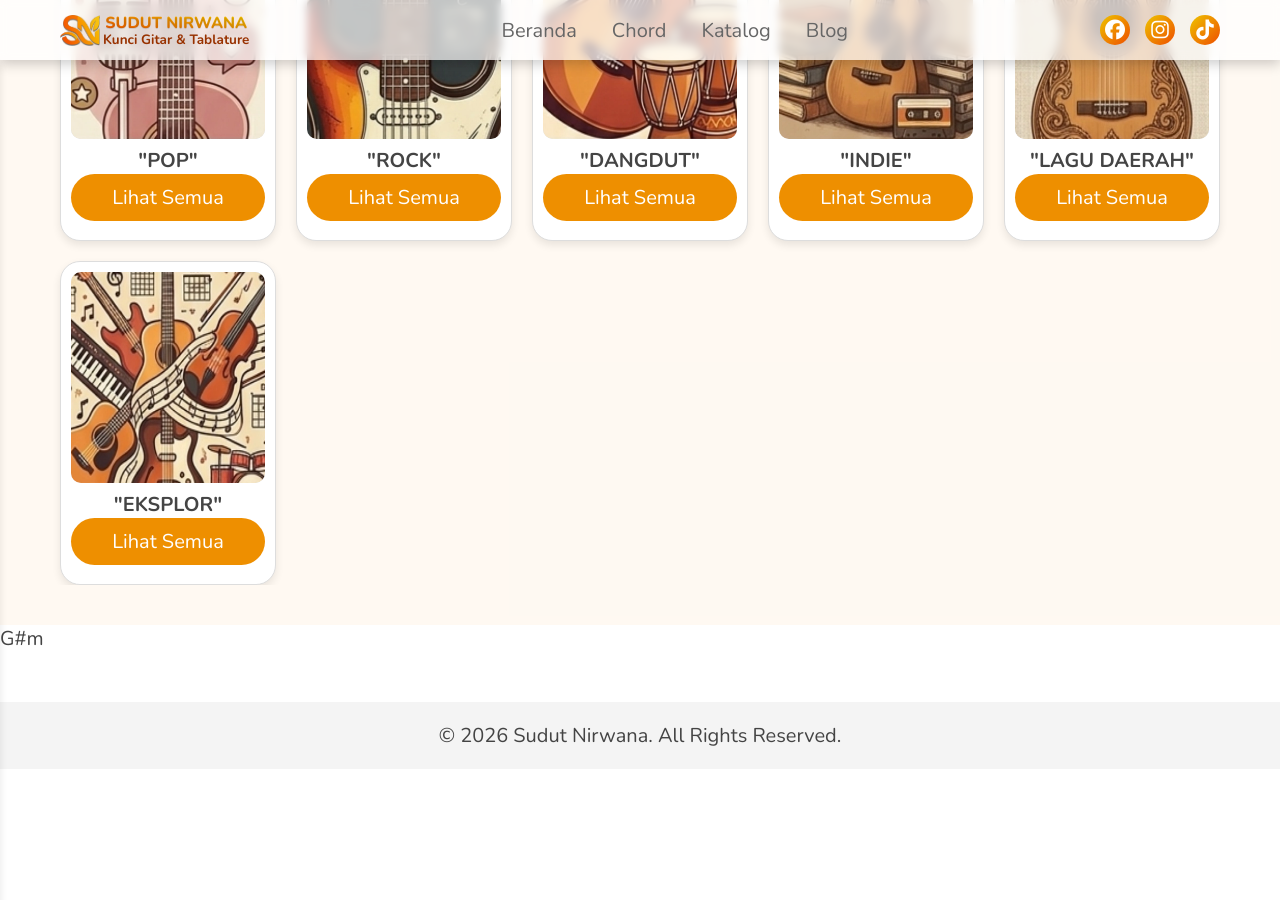
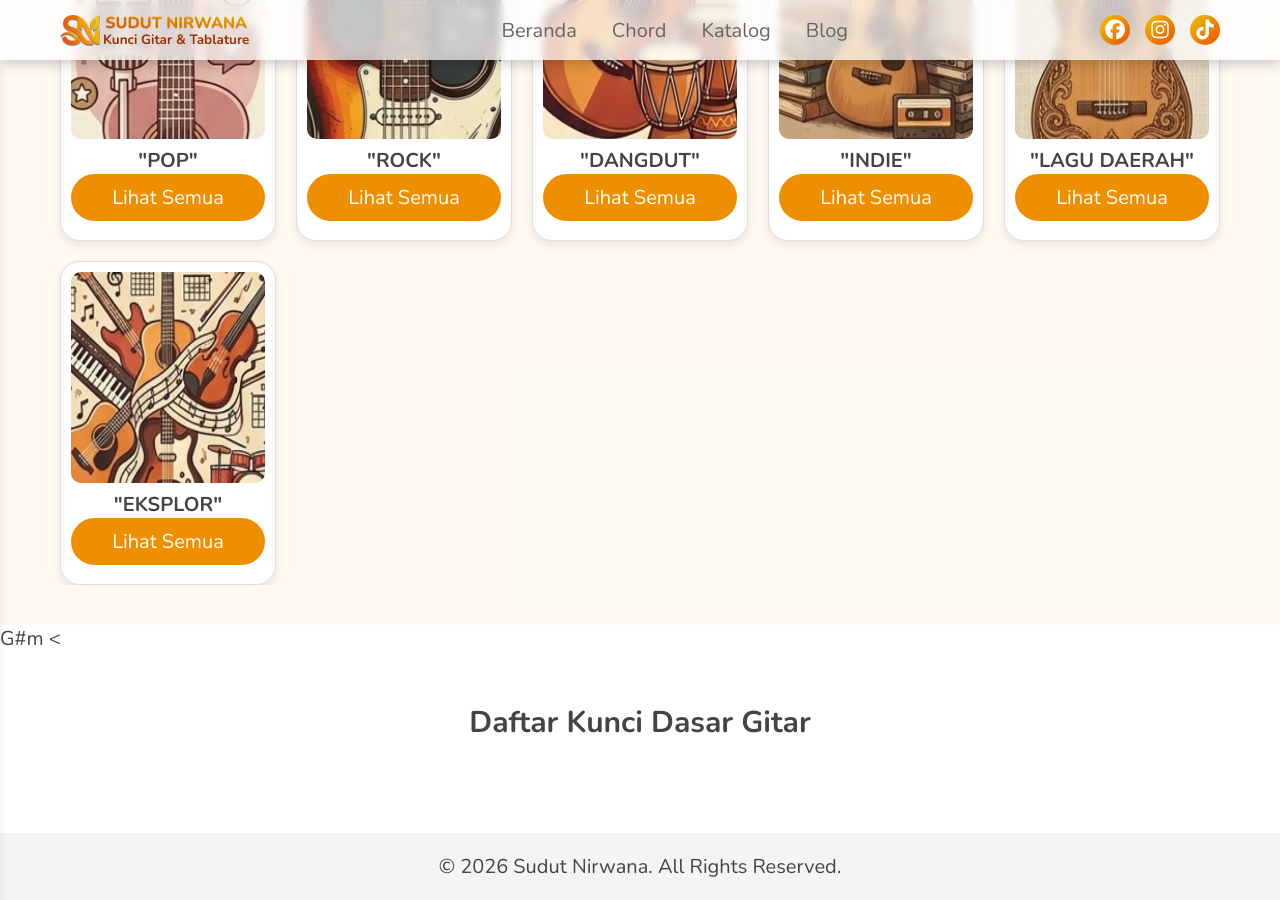
Before and after one commit to sudut-nirwana/sudut-nirwana-main, a Jekyll site: the page built from index.html, in a window 1280 px wide and 900 px high, scrolled down 1671 px. Built offline with Jekyll 4.4.1, drawn with Linux system fonts in a browser that asks for light colours; before the commit the page ends 2440 px from its top, so only the background shows below that.

Commit message:
Update chord-viewer.html

```diff
--- a/_includes/chord-viewer.html
+++ b/_includes/chord-viewer.html
@@ -1,4 +1,3 @@
-<link rel="stylesheet" href="{{ '/assets/css/chord-diagram.css' | relative_url }}">
 <!--<div id="chord-panel">
   <div class="panel-header">
     <span id="chord-title-display">Chord</span>
@@ -22,9 +21,8 @@
 
       <span class="chord-node">G#m</span>
 
-      <!--<div class="container">
+      <<div class="container">
          <h2 style="text-align:center; margin-top:50px;">Daftar Kunci Dasar Gitar</h2>
          <div id="all-chords-grid" class="chord-grid-container"></div>
-      </div>-->
+      </div>
 </div>
-<script src="{{ '/assets/js/chord-generator.js' | relative_url }}"></script>
```
